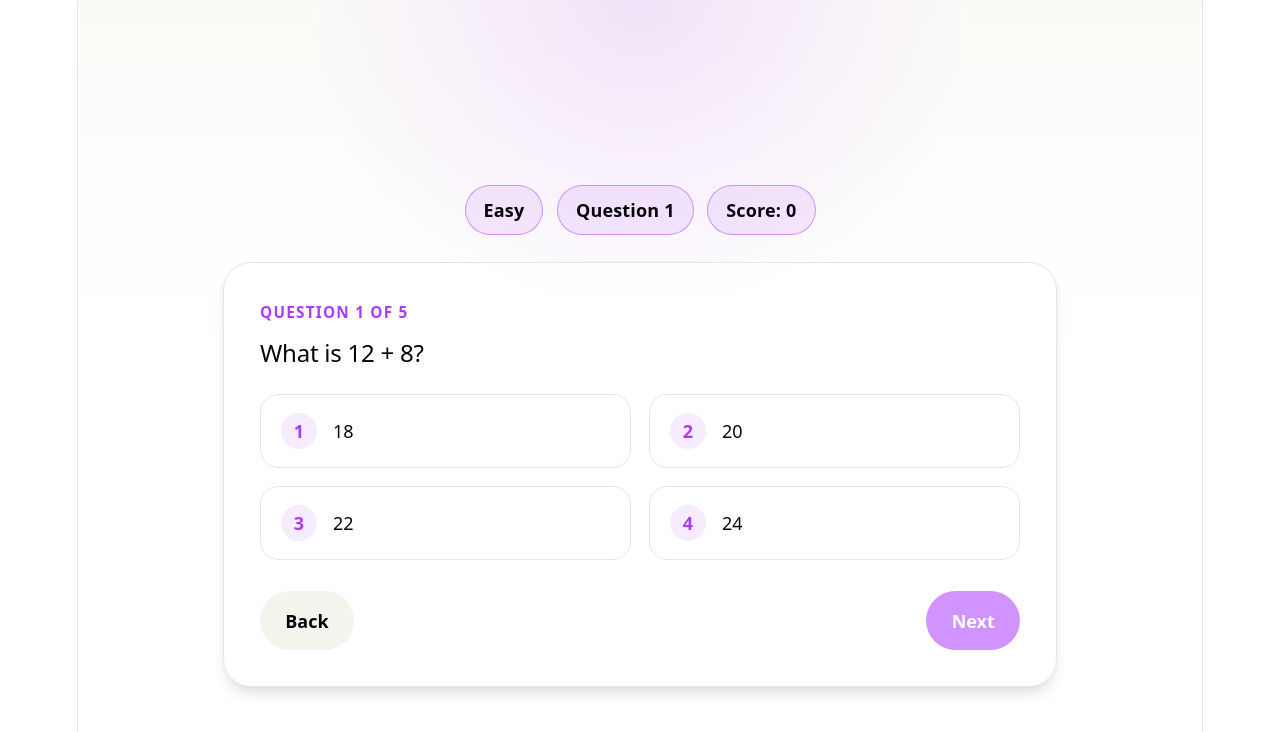
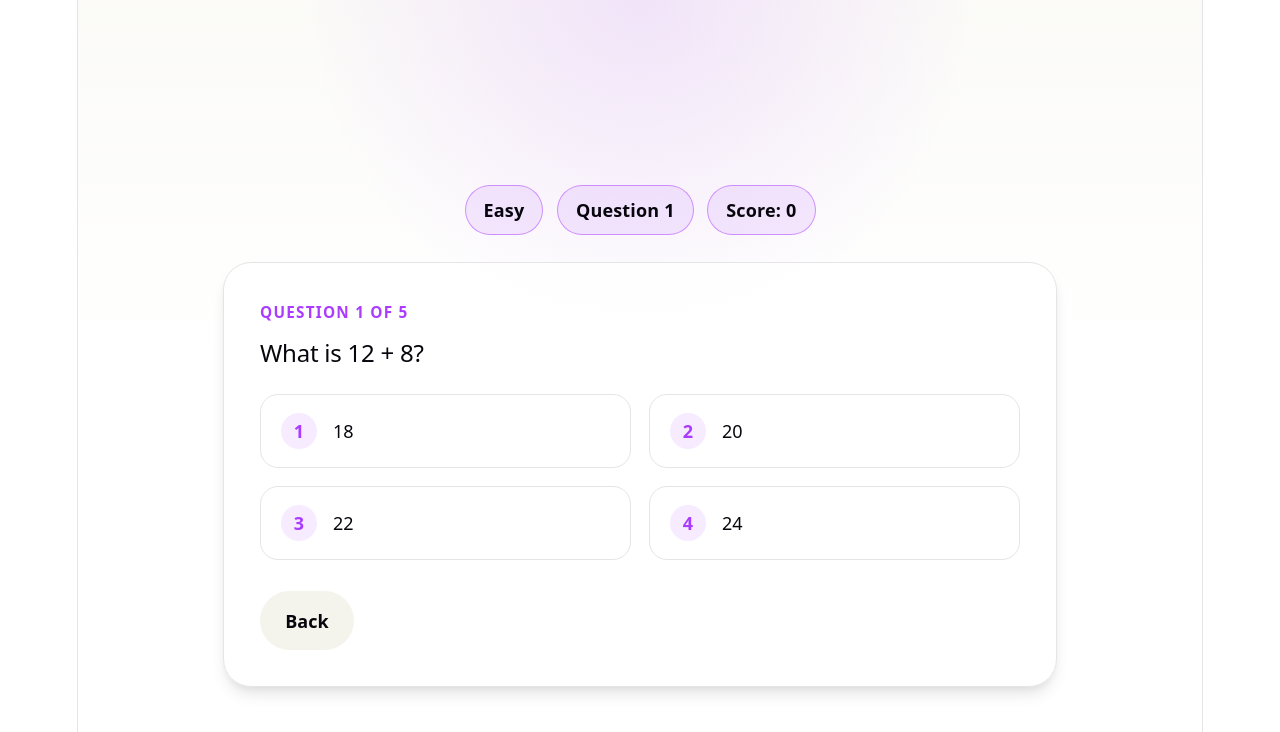
Before and after one commit to Muthan111/reactProject2, a React (Vite) app in the folder project2/: page / in a window 1280 px wide. Both pictures are taken after a click on the button "Easy". Shown: the top 732 px of the page. Built offline with nearby package versions, Linux system fonts and the light colour scheme.

Commit message:
The User is able to answer questions This means the ui tracks how many of the questions the user got wrong and correct

```diff
--- a/project2/src/App.css
+++ b/project2/src/App.css
@@ -271,6 +271,26 @@
   box-shadow: var(--shadow);
 }
 
+.quiz-option--correct {
+  border-color: #1f8f5f;
+  background: rgba(31, 143, 95, 0.14);
+  box-shadow: 0 16px 40px rgba(31, 143, 95, 0.12);
+}
+
+.quiz-option--wrong {
+  border-color: #cc4b37;
+  background: rgba(204, 75, 55, 0.14);
+  box-shadow: 0 16px 40px rgba(204, 75, 55, 0.12);
+}
+
+.quiz-option--locked {
+  opacity: 0.68;
+}
+
+.quiz-option:disabled {
+  cursor: default;
+}
+
 .quiz-option__index {
   display: inline-flex;
   width: 2rem;
--- a/project2/src/Quiz.tsx
+++ b/project2/src/Quiz.tsx
@@ -122,79 +122,95 @@ const quizQuestions: Record<Difficulty, Question[]> = {
 const Quiz = () => {
   const [stage, setStage] = useState(1);
   const [selectedDifficulty, setSelectedDifficulty] = useState<Difficulty | null>(null);
-  const [currentQuestionIndex, setCurrentQuestionIndex] = useState(0);
+  const [currentQuestion, setCurrentQuestion] = useState(0);
   const [score, setScore] = useState(0);
-  const [selectedOption, setSelectedOption] = useState<string | null>(null);
+  const [selectedAnswer, setSelectedAnswer] = useState<string | null>(null);
+  const [hasAnswered, setHasAnswered] = useState(false);
   const [isComplete, setIsComplete] = useState(false);
 
   const currentQuestions = selectedDifficulty ? quizQuestions[selectedDifficulty] : [];
-  const currentQuestion = currentQuestions[currentQuestionIndex];
+  const activeQuestion = currentQuestions[currentQuestion];
 
   function startQuiz(difficulty: Difficulty) {
     setSelectedDifficulty(difficulty);
-    setCurrentQuestionIndex(0);
+    setCurrentQuestion(0);
     setScore(0);
-    setSelectedOption(null);
+    setSelectedAnswer(null);
+    setHasAnswered(false);
     setIsComplete(false);
     setStage(2);
   }
 
   function prevStep() {
-    if (currentQuestionIndex === 0) {
+    if (currentQuestion === 0) {
       setStage(1);
       setSelectedDifficulty(null);
-      setSelectedOption(null);
+      setSelectedAnswer(null);
+      setHasAnswered(false);
       return;
     }
 
-    setCurrentQuestionIndex((prev) => prev - 1);
-    setSelectedOption(null);
+    setCurrentQuestion((prev) => prev - 1);
+    setSelectedAnswer(null);
+    setHasAnswered(false);
   }
 
-  function handleSubmit() {
-    if (!selectedOption || !currentQuestion) {
+  function handleAnswerSelect(answer: string) {
+    if (hasAnswered || !activeQuestion) {
       return;
     }
 
-    const isCorrect = selectedOption === currentQuestion.answer;
+    setSelectedAnswer(answer);
+    setHasAnswered(true);
 
+    const isCorrect = answer === activeQuestion.answer;
     if (isCorrect) {
       setScore((prev) => prev + 1);
     }
+  }
 
-    const isLastQuestion = currentQuestionIndex === currentQuestions.length - 1;
+  function handleNextQuestion() {
+    if (!hasAnswered || !activeQuestion) {
+      return;
+    }
+
+    const isLastQuestion = currentQuestion === currentQuestions.length - 1;
 
     if (isLastQuestion) {
       setIsComplete(true);
       return;
     }
 
-    setCurrentQuestionIndex((prev) => prev + 1);
-    setSelectedOption(null);
+    setCurrentQuestion((prev) => prev + 1);
+    setSelectedAnswer(null);
+    setHasAnswered(false);
   }
 
   function restartQuiz() {
     setStage(1);
     setSelectedDifficulty(null);
-    setCurrentQuestionIndex(0);
+    setCurrentQuestion(0);
     setScore(0);
-    setSelectedOption(null);
+    setSelectedAnswer(null);
+    setHasAnswered(false);
     setIsComplete(false);
   }
 
   return (
     <div>
       {stage === 1 && <Start startQuiz={startQuiz} />}
-      {stage === 2 && currentQuestion && !isComplete && (
+      {stage === 2 && activeQuestion && !isComplete && (
         <Screen1
-          question={currentQuestion.question}
-          options={currentQuestion.options}
-          currentScore={score}
-          questionNumber={currentQuestionIndex + 1}
+          question={activeQuestion.question}
+          options={activeQuestion.options}
+          correctAnswer={activeQuestion.answer}
+          score={score}
+          currentQuestion={currentQuestion}
           totalQuestions={currentQuestions.length}
-          selectedOption={selectedOption}
-          setSelectedOption={setSelectedOption}
-          onSubmit={handleSubmit}
+          selectedAnswer={selectedAnswer}
+          hasAnswered={hasAnswered}
+          onAnswerSelect={handleAnswerSelect}
+          onNext={handleNextQuestion}
           onBack={prevStep}
           difficulty={selectedDifficulty ?? "Easy"}
         />
--- a/project2/src/screen1.tsx
+++ b/project2/src/screen1.tsx
@@ -1,12 +1,14 @@
 type Props = {
   question: string;
   options: string[];
-  currentScore: number;
-  questionNumber: number;
+  correctAnswer: string;
+  score: number;
+  currentQuestion: number;
   totalQuestions: number;
-  selectedOption: string | null;
-  setSelectedOption: (option: string) => void;
-  onSubmit: () => void;
+  selectedAnswer: string | null;
+  hasAnswered: boolean;
+  onAnswerSelect: (option: string) => void;
+  onNext: () => void;
   onBack: () => void;
   difficulty: string;
 };
@@ -14,21 +16,41 @@ type Props = {
 const Screen1 = ({
   question,
   options,
-  currentScore,
-  questionNumber,
+  correctAnswer,
+  score,
+  currentQuestion,
   totalQuestions,
-  selectedOption,
-  setSelectedOption,
-  onSubmit,
+  selectedAnswer,
+  hasAnswered,
+  onAnswerSelect,
+  onNext,
   onBack,
   difficulty,
 }: Props) => {
+  const questionNumber = currentQuestion + 1;
+
+  function getOptionClassName(option: string) {
+    if (!hasAnswered) {
+      return `quiz-option${selectedAnswer === option ? " quiz-option--selected" : ""}`;
+    }
+
+    if (option === correctAnswer) {
+      return "quiz-option quiz-option--correct";
+    }
+
+    if (option === selectedAnswer && option !== correctAnswer) {
+      return "quiz-option quiz-option--wrong";
+    }
+
+    return "quiz-option quiz-option--locked";
+  }
+
   return (
     <section className="quiz-screen">
       <div className="quiz-screen__top">
         <span className="quiz-pill">{difficulty}</span>
         <span className="quiz-pill">Question {questionNumber}</span>
-        <span className="quiz-pill">Score: {currentScore}</span>
+        <span className="quiz-pill">Score: {score}</span>
       </div>
 
       <div className="quiz-card">
@@ -42,8 +64,9 @@ const Screen1 = ({
             <button
               key={option}
               type="button"
-              className={`quiz-option${selectedOption === option ? " quiz-option--selected" : ""}`}
-              onClick={() => setSelectedOption(option)}
+              className={getOptionClassName(option)}
+              onClick={() => onAnswerSelect(option)}
+              disabled={hasAnswered}
             >
               <span className="quiz-option__index">{index + 1}</span>
               <span>{option}</span>
@@ -55,14 +78,11 @@ const Screen1 = ({
           <button type="button" className="quiz-action quiz-action--secondary" onClick={onBack}>
             Back
           </button>
-          <button
-            type="button"
-            className="quiz-action quiz-action--primary"
-            onClick={onSubmit}
-            disabled={!selectedOption}
-          >
-            {questionNumber === totalQuestions ? "Finish" : "Next"}
-          </button>
+          {hasAnswered && (
+            <button type="button" className="quiz-action quiz-action--primary" onClick={onNext}>
+              {questionNumber === totalQuestions ? "Finish" : "Next Question"}
+            </button>
+          )}
         </div>
       </div>
     </section>
```
